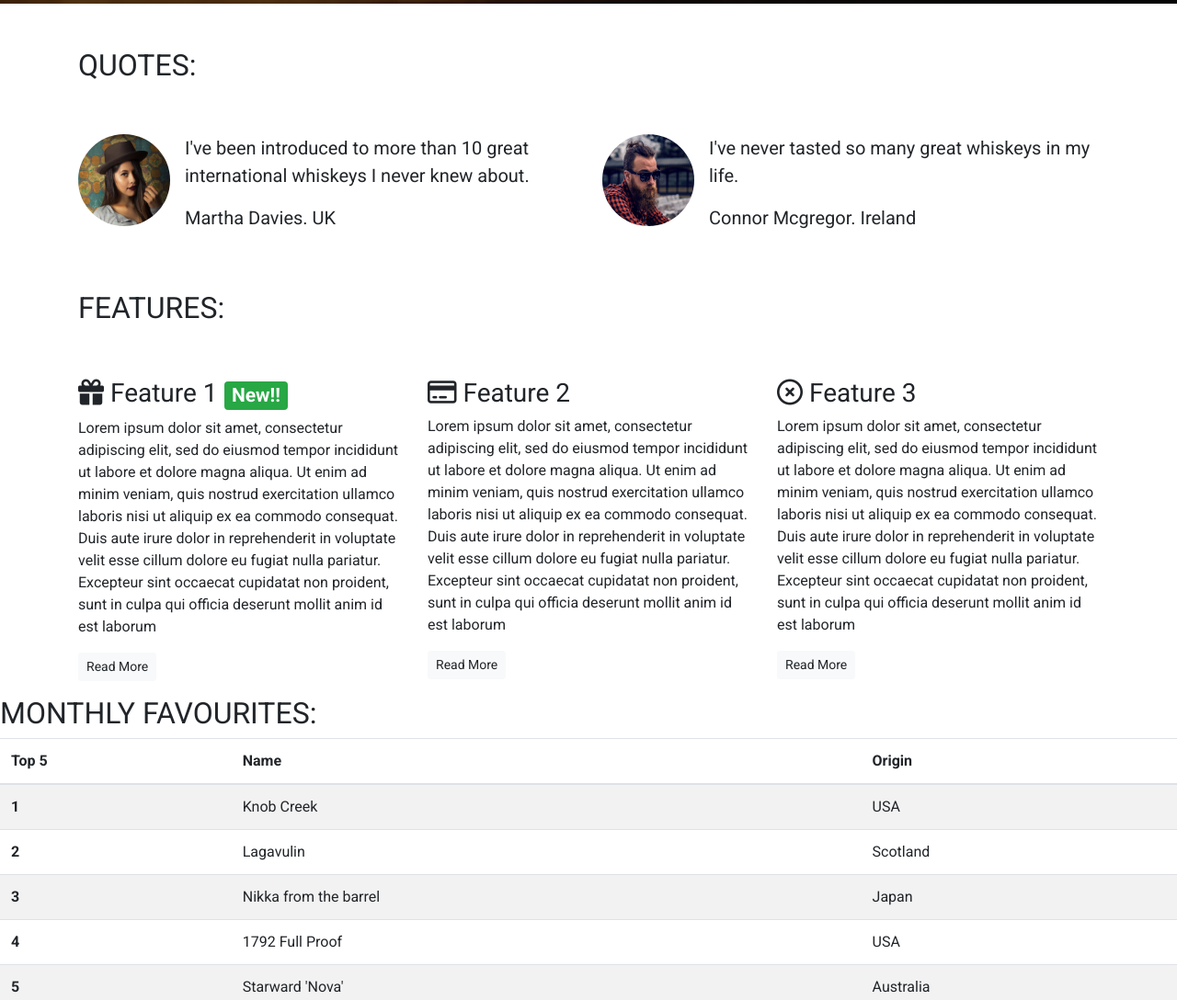
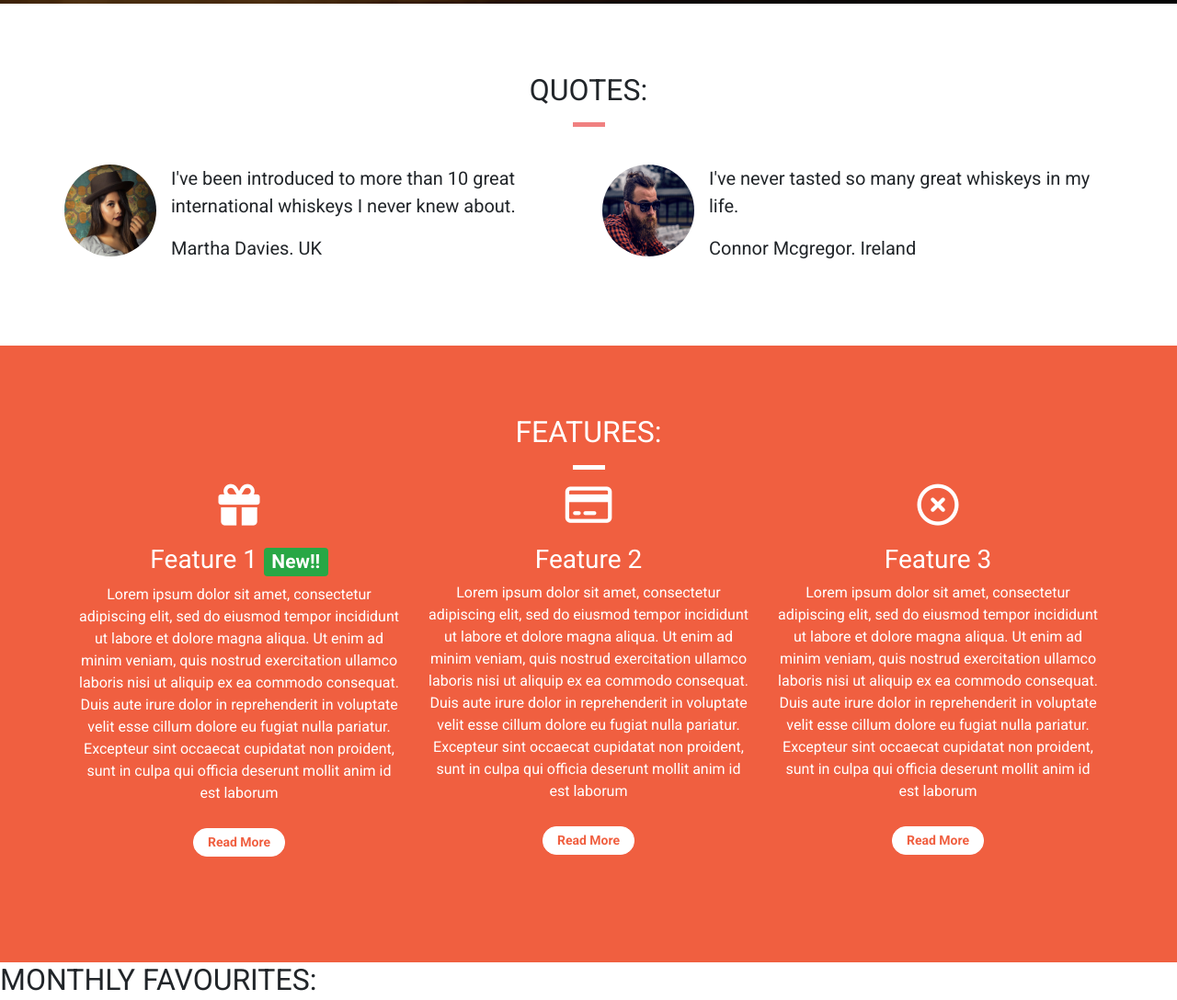
Before and after one commit to adamparker75/bootstrap-test, a plain HTML site: page index.html in a window 1280 px wide. Shown: the part 796-1884 px from the top of the page at 92% size. Drawn offline with nearby package versions, Linux system fonts and the light colour scheme.

Commit message:
styled features and quotes section

```diff
--- a/css/style.css
+++ b/css/style.css
@@ -1,5 +1,14 @@
 body {
     font-family: 'Roboto', sans-serif;
+}
+
+.container-wrapper {
+
+}
+
+.container-wrapper--red {
+    background-color: #f05f40;
+    color: white;
 }
 
 .alert-container .col-12 {
@@ -49,20 +58,48 @@ body {
 
 }
 
+/*page headers*/
+
+.page-header {
+    margin-bottom: 0;
+    border-bottom: 0;
+    text-align: center;
+}
+
+.page-header h2 {
+    margin-top: 0;
+}
+
+.quotes .page-header {
+    margin-bottom: 25px;
+}
+
 /*block dividers*/
 
 .block-divider {
     width: 75px;
     height: 5px;
     border: 0;
+    background-color: #f08080
 }
 
 .block-divider--orange {
     background-color: #f08080;
 }
 
+.block-divider--white {
+    background-color: white;
+}
+
 .block-divider--short {
     width: 35px;
+}
+
+/*Content containers*/
+
+.content-container {
+    padding-top: 75px;
+    padding-bottom: 75px;
 }
 
 /*Navbar*/
@@ -139,3 +176,24 @@ body {
     background-color: #FF0B4E;
     border-color: #FF0B4E;
 }
+
+.feature {
+    text-align: center;
+    margin-bottom: 40px;
+}
+
+.feature i {
+    margin-bottom: 20px;
+    font-size: 45px;
+    line-height: 45px;
+}
+
+.feature .btn {
+    background-color: white;
+    border-color: white;
+    border-radius: 15px;
+    min-width: 100px;
+    font-weight: bold;
+    margin-top: 10px;
+    color: #f05f40;
+}
--- a/index.html
+++ b/index.html
@@ -82,11 +82,13 @@
 	</div>
 	<!-- /call out-->
 	<!--quotes-->
-	<div class="container quotes-container">
+    <div class="container-wrapper">
+	<div class="container quotes-container content-container">
 		<section class="quotes">
 			<div class="row">
-				<div class="col-12 my-5">
+				<div class="col-12 page-header">
 					<h2 class="text-uppercase">Quotes:</h2>
+                    <hr class="block-divider block-divider--short"
 				</div>
 			</div>
 			<div class="row">
@@ -122,18 +124,21 @@
 		</section>
 		<!--/quotes-->
 	</div>
+    </div>
 	<!--features-->
-	<div class="container features-container">
+    <div class="container-wrapper container-wrapper--red">
+	<div class="container features-container content-container">
 		<section class="features">
 			<div class="row">
-				<div class="col-12 my-5">
+				<div class="col-12 page-header">
 					<h2 class="text-uppercase">Features:</h2>
+                    <hr class="block-divider block-divider--short block-divider--white">
 				</div>
 			</div>
 			<div class="row">
 				<div class="col-12 col-md-6 col-lg-4">
 					<div class="feature">
-						<h3><i class="fas fa-gift d-none d-sm-inline"></i> Feature 1
+						<h3><i class="fas fa-gift d-none d-sm-block"></i> Feature 1
 							<span class="badge badge-success">New!!</span></h3>
 						<p>Lorem ipsum dolor sit amet, consectetur adipiscing elit, sed do eiusmod tempor incididunt ut
 							labore et dolore magna aliqua. Ut enim ad minim veniam, quis nostrud
@@ -148,7 +153,7 @@
 
 				<div class="col-12 col-md-6 col-lg-4">
 					<div class="feature">
-						<h3><i class="far fa-credit-card d-none d-sm-inline"></i> Feature 2</h3>
+						<h3><i class="far fa-credit-card d-none d-sm-block"></i> Feature 2</h3>
 						<p>Lorem ipsum dolor sit amet, consectetur adipiscing elit, sed do eiusmod tempor incididunt ut
 							labore et dolore magna aliqua. Ut enim ad minim veniam, quis nostrud exercitation ullamco
 							laboris nisi ut aliquip ex ea commodo consequat. Duis aute irure dolor in reprehenderit in
@@ -160,7 +165,7 @@
 				</div>
 				<div class="col-12 d-md-none d-lg-block col-lg-4">
 					<div class="feature">
-						<h3><i class="far fa-times-circle d-none d-sm-inline"></i> Feature 3</h3>
+						<h3><i class="far fa-times-circle d-none d-sm-block"></i> Feature 3</h3>
 						<p>Lorem ipsum dolor sit amet, consectetur adipiscing elit, sed do eiusmod tempor incididunt ut
 							labore et dolore magna aliqua. Ut enim ad minim veniam, quis nostrud exercitation ullamco
 							laboris nisi ut aliquip ex ea commodo consequat. Duis aute irure dolor in reprehenderit in
@@ -174,6 +179,7 @@
 		</section>
 		<!--features-->
 	</div>
+    </div>
 	<section>
 		<h2 class="text-uppercase">Monthly Favourites:</h2>
 		<table class="table table-striped table-hover">
```
